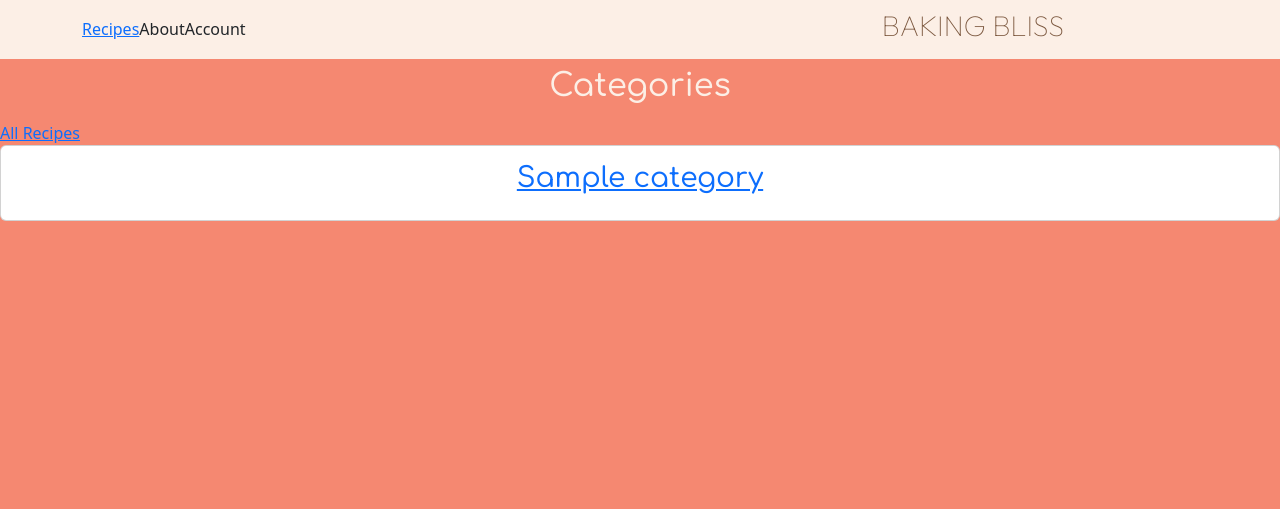
After one commit to cgalpin92/pp4_django_project_baking_bliss, a Django app: page /categories/ in a window 1280 px wide. The commit adds this page. Shown: the top 509 px of the page. Run offline with Django 4.2, Linux system fonts and the light colour scheme; tables that the repository leaves empty hold one stand-in row (values such as "Sample post"); some libraries are stand-ins or nearby versions; some web fonts are replaced.

Commit message:
create category.html and recipe_category.html, create classed based view CategoryList, adds content to category.html and links to index.html

```diff
--- /dev/null
+++ b/recipes/templates/recipes/category.html
@@ -0,0 +1,26 @@
+{% extends "base.html" %}
+
+{% block content %}
+<h2 class="cream-font font-two text-center p-2">Categories</h2>
+<a href="{% url 'home' %}">All Recipes</a>
+<div class="col-12">
+    <div class="row">
+        {% for category in object_list %}
+        <div class="col">
+            <div class="card mb-5">
+                <div class="card-body">
+                    <a href="#">
+                        <h3 class="card-title font-two text-center">{{category.category_name}}</h2>
+                    </a>
+                </div>
+            </div>
+        </div>
+    </div>
+</div>
+<div class="row">
+    {% endfor %}
+</div>
+
+
+<!-- category.html content ends here -->
+{% endblock %}
--- a/recipes/templates/recipes/index.html
+++ b/recipes/templates/recipes/index.html
@@ -4,8 +4,9 @@
 <!-- index.html content starts here -->
 <div class="container-fluid">
     <div class="row">
-        <!-- category list column -->
+        <!-- recipe list column -->
         <h2 class="cream-font font-two text-center p-2">Recipes</h2>
+        <a href="{% url 'category' %}">Categories</a>
         <div class="col-12">
             <div class="row">
                 {% for recipe in object_list %}
--- a/recipes/urls.py
+++ b/recipes/urls.py
@@ -5,5 +5,8 @@ urlpatterns = [
    # path('', views.CategoryList.as_view(),
     #name='home'),
     path('', views.RecipeList.as_view(), name='home'),
+    path('categories/', views.CategoryList.as_view(), name='category'),
     path('<slug:slug>/', views.recipe_detail, name="recipe_detail"),
+
+    path('category/<category>', views.category_recipes, name="recipe_category")
 ]
--- a/recipes/views.py
+++ b/recipes/views.py
@@ -1,19 +1,40 @@
 from django.shortcuts import render, get_object_or_404
 # from django.http import HttpResponse
 from django.views import generic
-from .models import IngredientName, Ingredient, Category, Recipe, Comment
+from .models import IngredientName, Ingredient, Category, Recipe, Comment, User
 
 # Create your views here.
 # def recipe(request):
 #     return HttpResponse("The recipe page works!")
 
-#class CategoryList(generic.ListView):
-    #queryset = Category.objects.all()
-    #template_name = "recipes/index.html"
+
 
 class RecipeList(generic.ListView):
     queryset = Recipe.objects.all()
     template_name = "recipes/index.html"
+
+
+class CategoryList(generic.ListView):
+    queryset = Category.objects.all()
+    template_name = "recipes/category.html"
+
+
+
+
+def category_recipes(request, category):
+
+    queryset = Recipe.objects.filter(
+        category__name__contains = category
+    )
+    return render(
+        request,
+        "recipes/recipe_category.html",
+        {
+            "category": category,
+            "recipe": recipe,
+        }
+    )
+
 
 
 def recipe_detail(request, slug):
@@ -21,9 +42,8 @@ def recipe_detail(request, slug):
     queryset = Recipe.objects.filter(status=1)
     recipe = get_object_or_404(queryset, slug=slug)
     ingredients = Ingredient.objects.all()
+    comments = recipe.comment.all()
 
-
-    comments = recipe.comment.all()
 
     return render(
         request,
```
Also changed, not shown: recipes/templates/recipes/recipe_category.html (added, +23 -0 lines).
